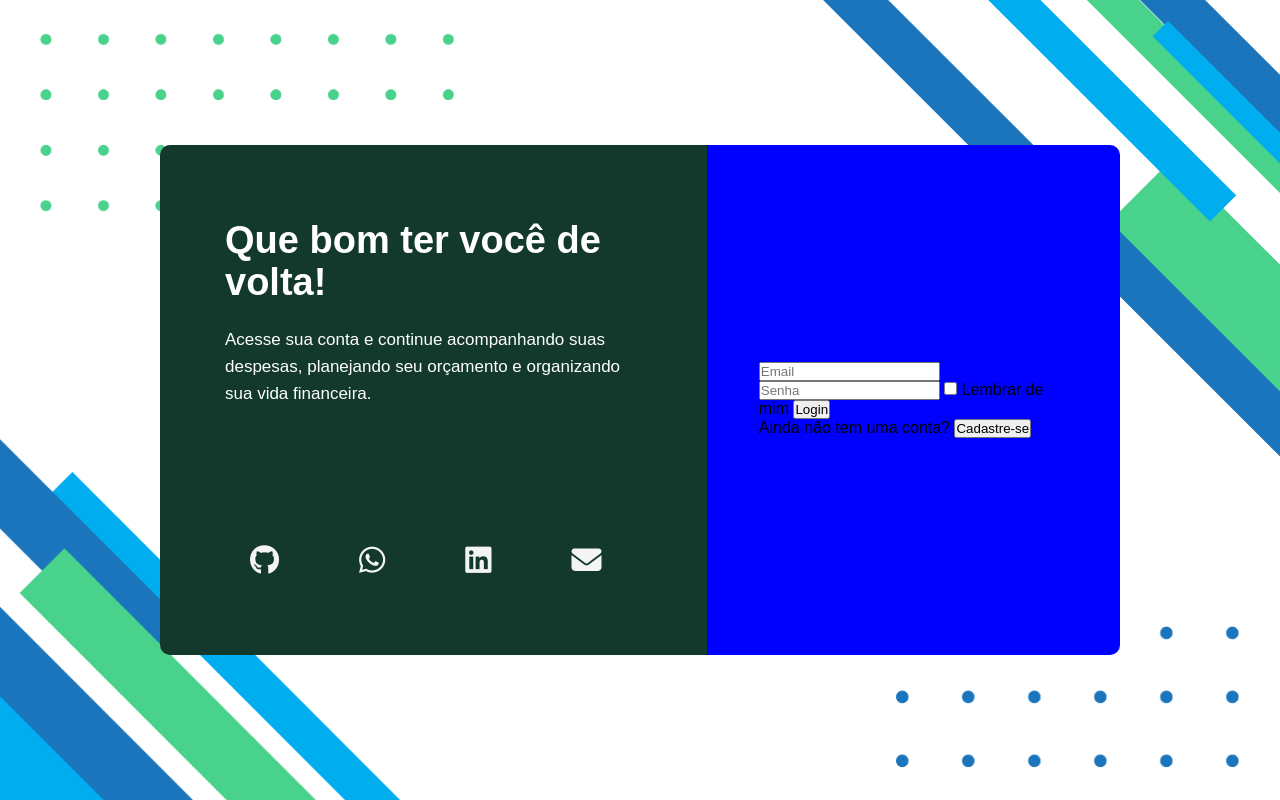
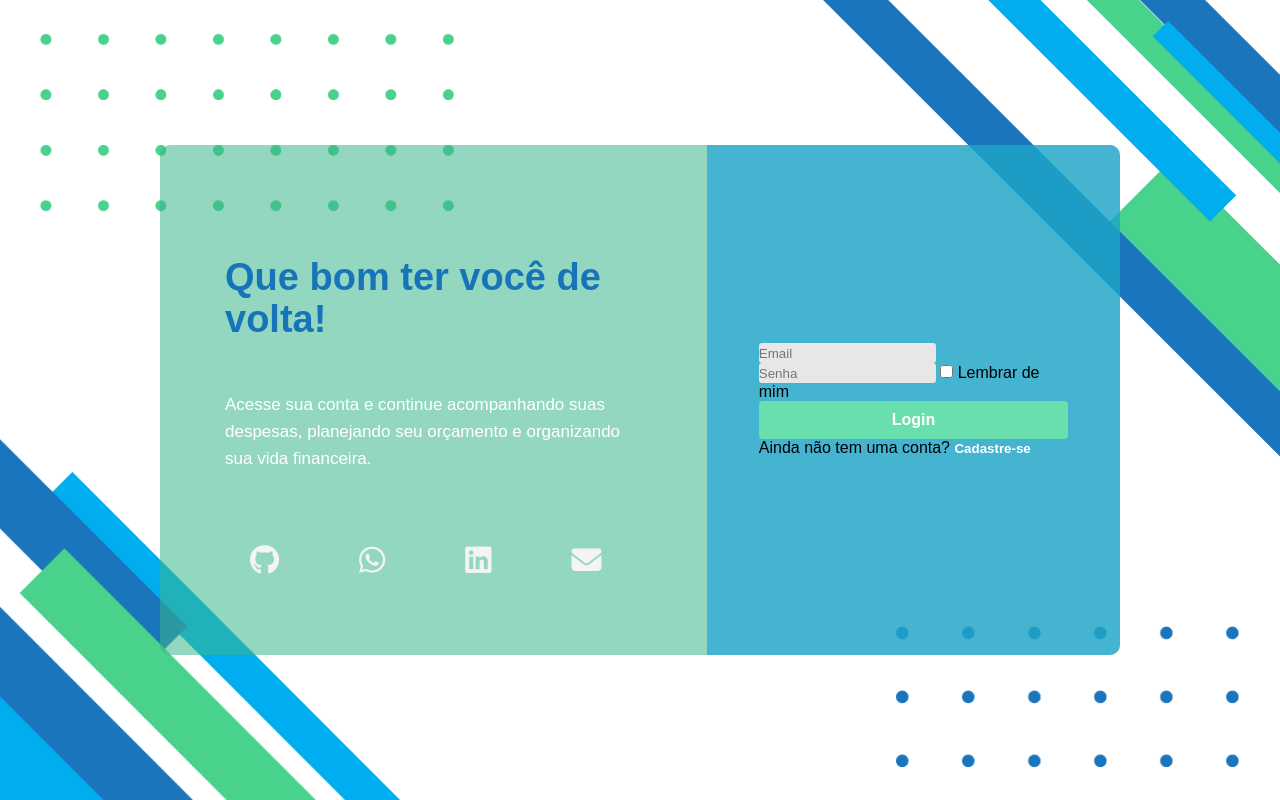
Before and after one commit to Matheus-Machado750/gerenciador_financeiro, a Flask app: page /auth in a window 1280 px wide. Run offline with Flask 3, Linux system fonts and the light colour scheme.

Commit message:
Melhorias visuais no auth login/cadastro

```diff
--- a/static/css/auth.css
+++ b/static/css/auth.css
@@ -64,7 +64,7 @@ body {
     display: flex;
     overflow: hidden;
     border-radius: 10px;
-    background-color: rgba(166, 166, 166, 0.548);
+    background-color: rgba(59, 182, 143, 0.548);
 }
 
 /* //////////////////////////////////// LADO ESQUERDO ///////////////////////////////////// */
@@ -74,7 +74,6 @@ body {
     width: 57%;
     height: 100%;
     padding: 70px 65px;
-    background-color: rgb(19, 56, 44);
     color: #ffffff;
 }
 
@@ -91,7 +90,9 @@ body {
 .texto_cadastro h1 {
     font-size: 38px;
     line-height: 1.1;
-    margin-bottom: 22px;
+    margin-top: 37px;
+    margin-bottom: 50px;
+    color: #1774B9;
 }
 
 .texto_login p,
@@ -128,7 +129,7 @@ body {
     position: relative;
     width: 43%;
     height: 100%;
-    background-color: blue;
+    background-color: rgba(22, 160, 219, 0.629);
     display: flex;
     align-items: center;
     justify-content: center;
@@ -168,3 +169,49 @@ body {
     transform: translateX(-35px);
     pointer-events: none;
 }
+
+
+
+/* //////////////////////////////////// Formulário ///////////////////////////////////// */
+
+.auth_forms .email, .senha, .senha_repetida {
+    border: none;
+    background-color: #E7E7E7;
+    height: 20px;
+    border-radius: 3px;
+}
+
+.botao_login, .botao_cadastro {
+    margin-top: auto;
+    width: 100%;
+    height: 38px;
+    font-size: 16px;
+    border-radius: 4px;
+    font-weight: 600;
+    color: #ffffff;
+    background-color: rgb(106, 223, 174);
+    border: none;
+}
+
+.botao_login:hover, .botao_cadastro:hover {
+    box-shadow: 4px 4px 7px rgba(0, 0, 0, 0.171);
+    transition: 0.2s ease;
+    cursor:pointer;
+}
+
+
+
+
+
+#mostrarLogin, #mostrarCadastro {
+    background-color: transparent;
+    border: none;
+    color: #ffffff;
+    font-weight: bolder;
+}
+
+#mostrarLogin:hover, #mostrarCadastro:hover {
+    cursor: pointer;
+    opacity: 0.8;
+    text-decoration: underline;
+}
--- a/templates/auth.html
+++ b/templates/auth.html
@@ -48,13 +48,13 @@
 
                     <form action="{{ url_for('login') }}" method="POST" class="formulario_login">
 
-                        <input type="email" name="email" autocomplete="email" placeholder="Email" required>
-                        <input type="password" name="senha" autocomplete="current-password" placeholder="Senha" required>
+                        <input type="email" name="email" autocomplete="email" placeholder="Email" required class="email">
+                        <input type="password" name="senha" autocomplete="current-password" placeholder="Senha" required class="senha">
 
                         <input type="checkbox" id="lembrar-de-mim" name="lembrar">
                         <label for="lembrar-de-mim"> Lembrar de mim </label>
 
-                        <button type="submit"> Login </button>
+                        <button type="submit" class="botao_login"> Login </button>
 
                         <p>
                             Ainda não tem uma conta?
@@ -71,11 +71,11 @@
 
                     <form action="{{ url_for('cadastro') }}" method="POST" class="formulario_cadastro">
 
-                        <input type="email" name="email" autocomplete="email" placeholder="Email" required>
-                        <input type="password" name="senha" autocomplete="new-password" placeholder="Crie uma senha" required>
-                        <input type="password" name="confirmar_senha" autocomplete="new-password" placeholder="Confirme sua senha" required>
+                        <input type="email" name="email" autocomplete="email" placeholder="Email" required class="email">
+                        <input type="password" name="senha" autocomplete="new-password" placeholder="Crie uma senha" required class="senha">
+                        <input type="password" name="confirmar_senha" autocomplete="new-password" placeholder="Confirme sua senha" required class="senha_repetida">
 
-                        <button type="submit"> Cadastrar </button>
+                        <button type="submit" class="botao_cadastro"> Cadastrar </button>
 
                         <p>
                             Já possui uma conta?
```
